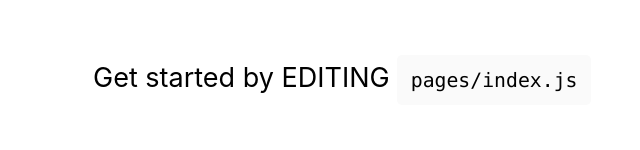
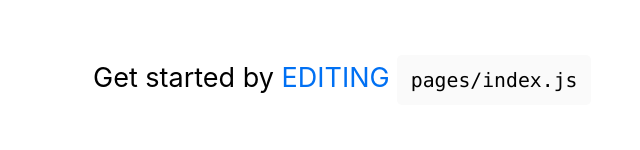
Before and after one commit to yehonadav/nextjs-playground, a Next.js app: page / in a window 1280 px wide. Shown: the part 615-765 px from the top of the page, without its empty margins (298-938 px from the left). Built offline with nearby package versions, Linux system fonts and the light colour scheme.

Commit message:
added notifications

```diff
--- a/src/pages/index.tsx
+++ b/src/pages/index.tsx
@@ -37,7 +37,7 @@ export default function Page({ allPostsData }:{allPostsData:{id:string;title:str
           <Header/>
 
           <p className="description">
-            Get started by EDITING <code>pages/index.js</code>
+            Get started by <Link href={'/notification'}>EDITING</Link> <code>pages/index.js</code>
           </p>
 
           <section className={`${utilStyles.headingMd} ${utilStyles.padding1px}`}>
```
